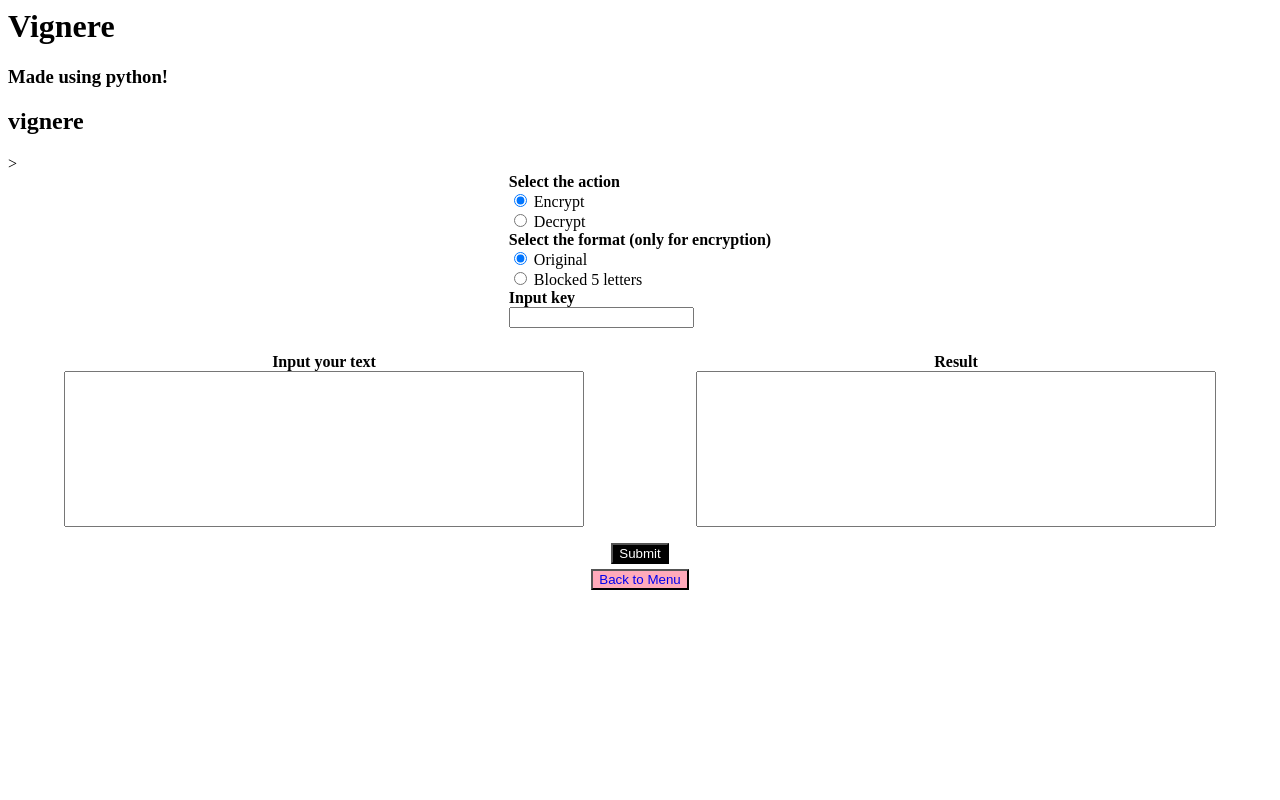
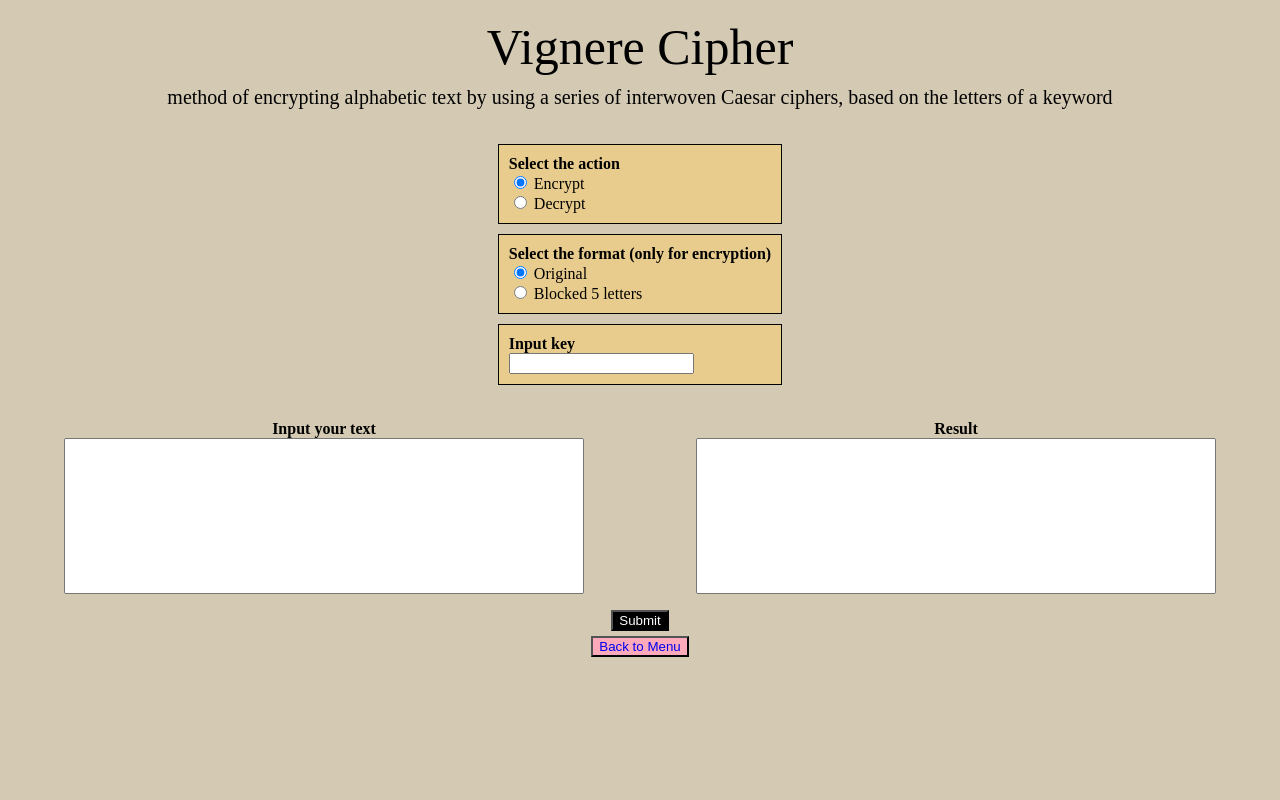
Before and after one commit to donbasta/kripto1, a Flask app: page /vignere in a window 1280 px wide. Run offline with Flask 2, Linux system fonts and the light colour scheme.

Commit message:
Modify pager template

```diff
--- a/static/css/pager-style.css
+++ b/static/css/pager-style.css
@@ -1,7 +1,35 @@
-.input-wrapper {
+body {
+    background-color: #d4cab4;
+}
+
+.container-col {
     display: flex;
     flex-direction: column;
     align-items: center;
+}
+
+.container-row {
+    display: flex;
+    flex-direction: row;
+    justify-items: center;
+}
+
+.title-wrapper {
+    margin-bottom: 25px;
+}
+
+.title-bar {
+    font-size: 50px;
+    text-align: center;
+    margin: 10px;
+}
+
+.subtitle-bar {
+    font-size: 20px;
+    text-align: center;
+}
+
+.input-wrapper {
     width: 100%
 }
 
@@ -9,8 +37,12 @@
     margin-bottom: 25px;
 }
 
-.check-wrapper form {
+.check-action-wrapper {
     margin: 10px;
+    background-color: #e8cc8e;
+    color: #000000;
+    padding: 10px;
+    border: 1px solid #000000;
 }
 
 .label {
@@ -19,17 +51,11 @@
 }
 
 .text-wrapper {
-    display: flex;
-    flex-direction: row;
-    justify-items: center;
     width: 100%;
 }
 
 .txtarea-wrapper {
     width: 100%;
-    display: flex;
-    flex-direction: column;
-    align-items: center;
     padding-right: 10px;
     padding-left: 10px;
 }
@@ -37,12 +63,6 @@
 .txtarea-wrapper textarea {
     resize: none;
     width: 85%;
-}
-
-.button-wrapper {
-    display: flex;
-    flex-direction: column;
-    align-items: center;
 }
 
 .submit-button {
@@ -65,7 +85,6 @@
     text-decoration: none;
 }
 
-
 .back-button:hover {
     background-color: #ffa500;
     color: #000000;
--- a/templates/vignere.html
+++ b/templates/vignere.html
@@ -2,41 +2,56 @@
     <head>
         <meta name="viewport" content="width=device-width, initial-scale=1.0">
         <title>Simple Crypto App</title>
-        <link rel="stylesheet" type="text/css" href="../static/css/pager-style.css">
-        <script src="../static/js/script.js"></script>
+        <link rel="stylesheet" href="static/css/pager-style.css">
+        <script src="static/js/script.js"></script>
     </head>
 
     <body>
-        <h1>Vignere</h1>
-        <h3>Made using python!</h3>
 
-        <h2>{{ message }}</h2>>
+        <!-- Title part-->
+        <div class="title-wrapper container-col">
+            <div class="title-bar">
+                Vignere Cipher
+            </div>
+            <div class="subtitle-bar">
+                method of encrypting alphabetic text by using a series of interwoven Caesar ciphers, based on the letters of a keyword
+            </div>
+        </div>
 
         <!-- Form part-->
         <form action="{{ url_for('view_vignere_result') }}" method="post" enctype="multipart/form-data" id="upload">
-            <div class="input-wrapper">
+
+            <!-- Input wrapper -->
+            <div class="input-wrapper container-col">
                 <div class="check-wrapper">
+                    <div class="check-action-wrapper">
                         <h4 class="label">Select the action</h4>
                         <input type="radio" id="enc" name="act" value="enc" checked>
                         <label for="enc">Encrypt</label><br>
                         <input type="radio" id="dec" name="act" value="dec">
                         <label for="dec">Decrypt</label><br>
+                    </div>
 
+                    <div class="check-action-wrapper">
                         <h4 class="label">Select the format (only for encryption)</h4>
                         <input type="radio" id="original" name="format" value="ori" checked>
                         <label for="original">Original</label><br>
                         <input type="radio" id="block" name="format" value="block">
                         <label for="block">Blocked 5 letters</label><br>
+                    </div>
 
+                    <div class="check-action-wrapper">
                         <h4 class="label">Input key</h4>
                         <input type="text" name="key" value="{{ key }}">
                     </div>
-                <div class="text-wrapper">
-                    <div class="txtarea-wrapper">
+                </div>
+
+                <div class="text-wrapper container-row">
+                    <div class="txtarea-wrapper container-col">
                         <h4 class="label">Input your text</h4>
                         <textarea name="message" rows="10" cols="30">{{ inputtext }}</textarea>
                     </div>
-                    <div class="txtarea-wrapper">
+                    <div class="txtarea-wrapper container-col">
                         <h4 class="label">Result</h4>
                         <textarea rows="10" cols="30" readonly>{{ result }}</textarea>
                     </div>
@@ -44,7 +59,8 @@
             </div>
         </form>
 
-        <div class="button-wrapper">
+        <!-- Button wrapper -->
+        <div class="container-col">
             <div>
                 <button class="submit-button" value="Upload" onclick="submitAll()"><span>Submit</span></button>
             </div>
```
Also changed, not shown: static/css/index-style.css (+16 -0 lines). Lines whose indentation alone changed are shown as unchanged.
